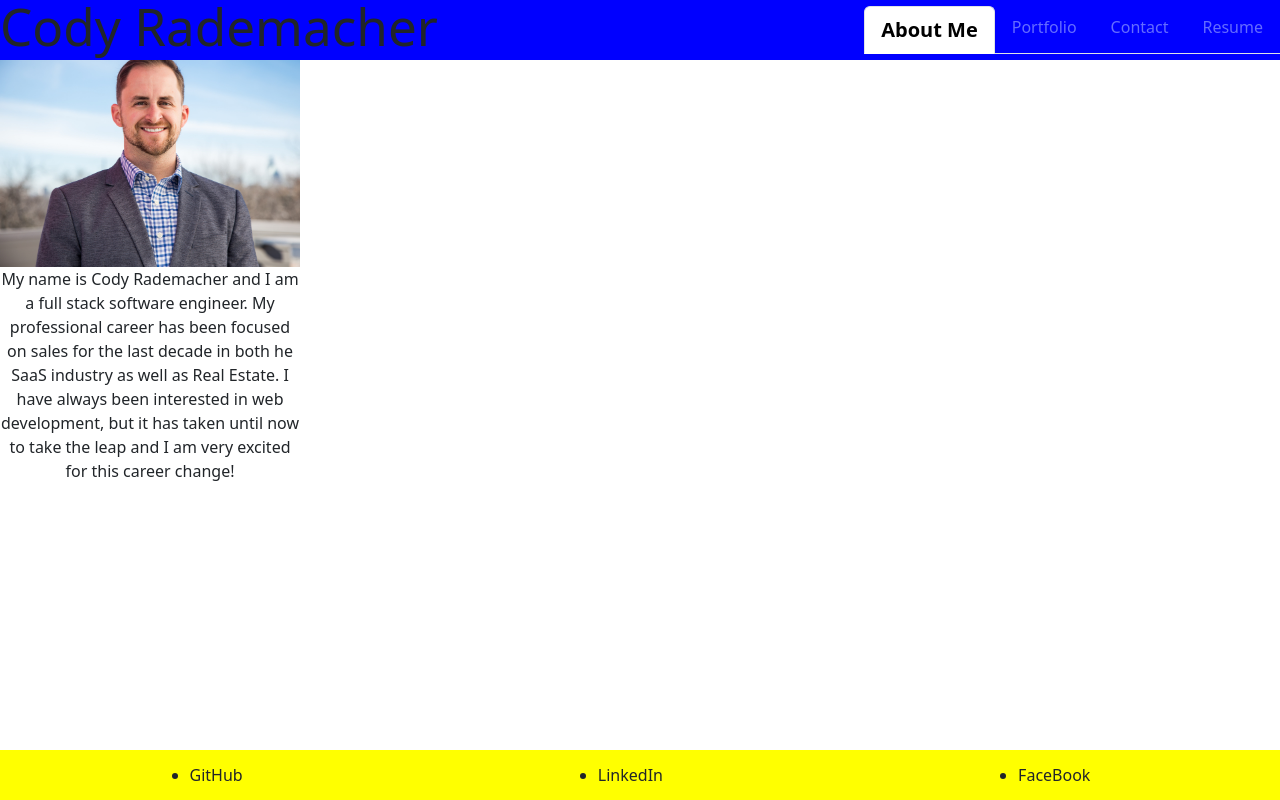
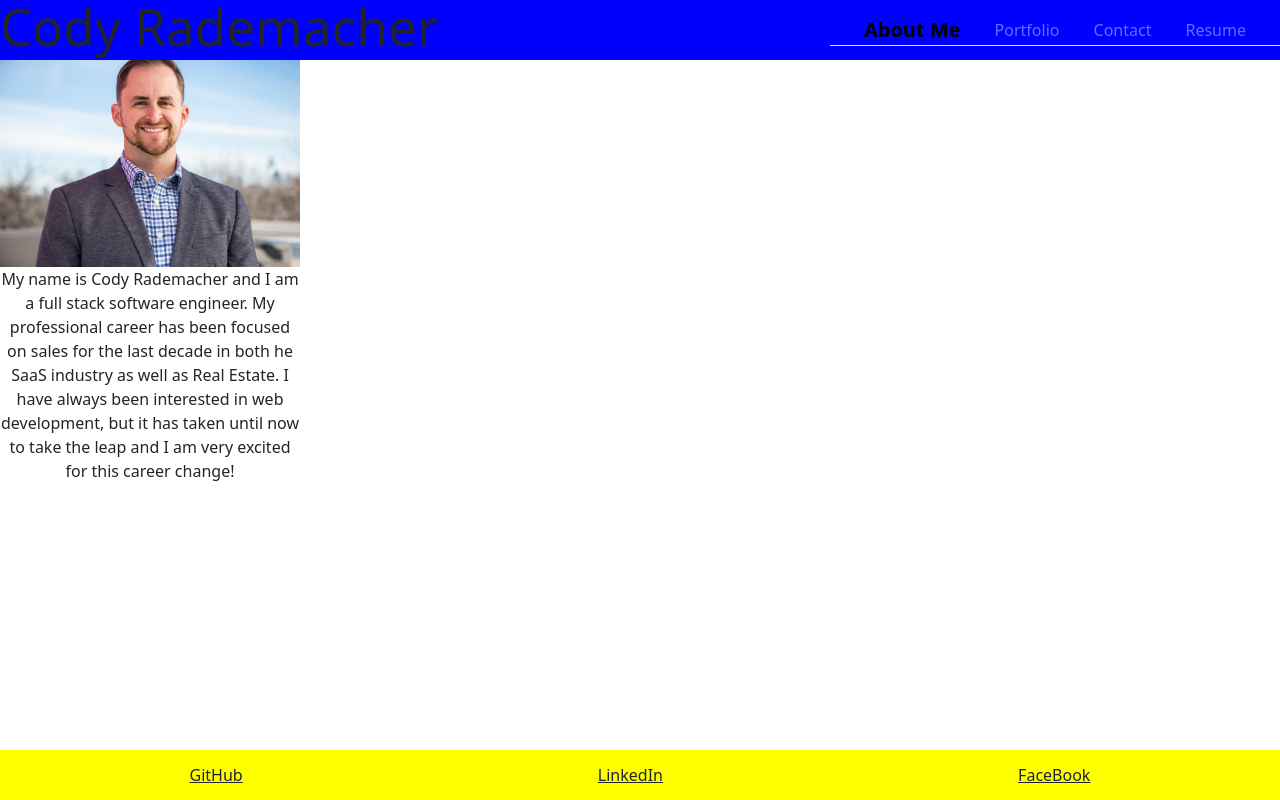
Before and after one commit to cprademacher/my-portfolio, a React (Vite) app: page / in a window 1280 px wide. Built offline with nearby package versions, Linux system fonts and the light colour scheme.

Commit message:
Changed css of nav items and footer items

```diff
--- a/src/App.css
+++ b/src/App.css
@@ -24,6 +24,13 @@ body {
   display: flex;
   flex-direction: row;
   justify-content: space-between;
+  align-items: center;
+}
+
+.nav-tabs {
+  width: 450px;
+  display: flex;
+  justify-content: space-evenly;
   align-items: center;
 }
 
@@ -78,3 +85,14 @@ body {
   justify-content: space-around;
   align-items: center;
 }
+
+.footer-item {
+  list-style: none;
+  text-decoration: underline;
+}
+
+.footer-item:hover {
+  cursor: pointer;
+  transform: rotate(-5deg);
+  font-size: 20px;
+}
--- a/src/components/Navigation.jsx
+++ b/src/components/Navigation.jsx
@@ -15,30 +15,28 @@ export default function Navigation() {
       <ul className="nav nav-tabs">
         <li
           onClick={(e) => handlePageChange("about-me", e)}
-          className={activeItem === "about-me" ? "nav-link active" : "nav-link"}
+          className="navigation-item"
         >
           <Link to="/about-me" className={activeItem === "about-me" ? "chosen" : ""}>About Me</Link>
         </li>
 
         <li
           onClick={(e) => handlePageChange("portfolio", e)}
-          className={
-            activeItem === "portfolio" ? "nav-link active" : "nav-link"
-          }
+          className="navigation-item"
         >
           <Link to="/portfolio" className={activeItem === "portfolio" ? "chosen" : ""}>Portfolio</Link>
         </li>
 
         <li
           onClick={(e) => handlePageChange("contact", e)}
-          className={activeItem === "contact" ? "nav-link active" : "nav-link"}
+          className="navigation-item"
         >
           <Link to="/contact" className={activeItem === "contact" ? "chosen" : ""}>Contact</Link>
         </li>
 
         <li
           onClick={(e) => handlePageChange("resume", e)}
-          className={activeItem === "resume" ? "nav-link active" : "nav-link"}
+          className="navigation-item"
         >
           <Link to="/resume" className={activeItem === "resume" ? "chosen" : ""}>Resume</Link>
         </li>
```
